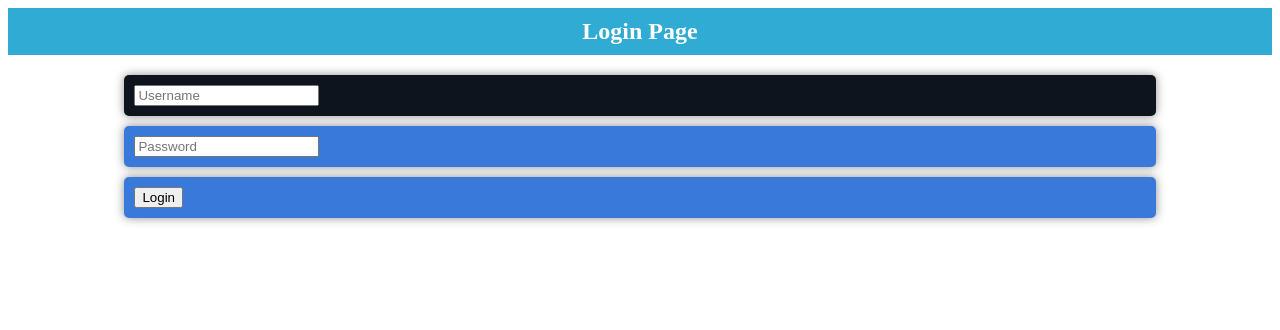
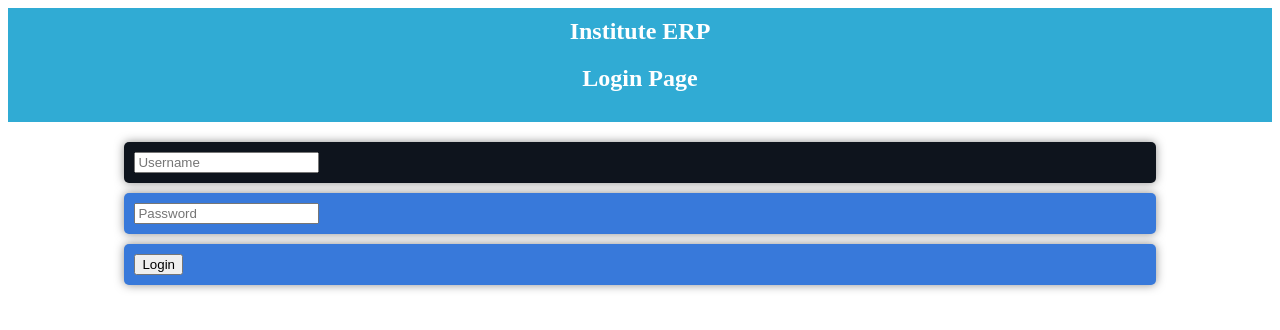
Before and after one commit to mayank1parashar/ERP-system, a Flask app: page /login in a window 1280 px wide. Shown: the top 330 px of the page. Run offline with Flask 3, Linux system fonts and the light colour scheme.

Commit message:
Update login page header and structure

```diff
--- a/templates/login.html
+++ b/templates/login.html
@@ -7,7 +7,8 @@
 </head>
 <body>
     <nav class="navbar">
-		  <h1>Login Page</h1>
+		  <h1>Institute ERP</h1>
+		<h2>Login Page</h2>
 		</nav>
    <form method="POST">
         <div class="username">
```
